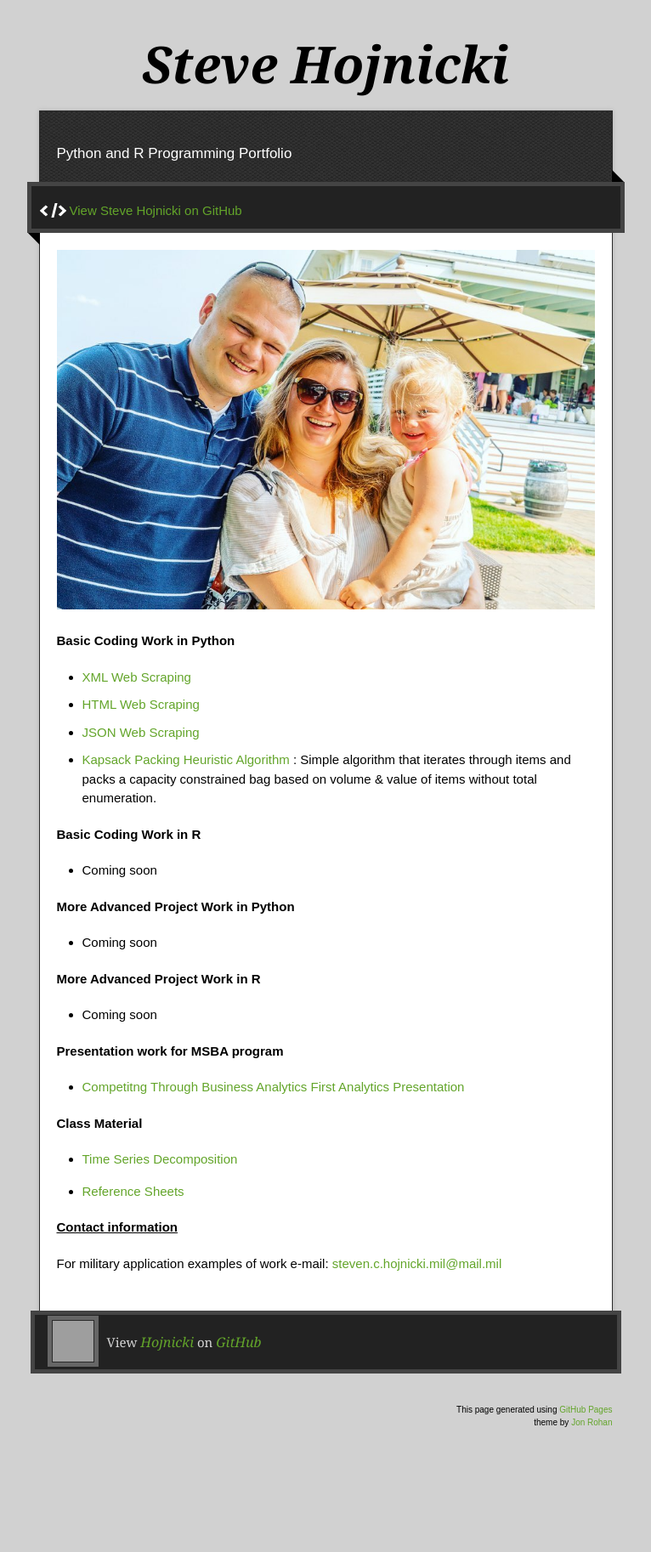
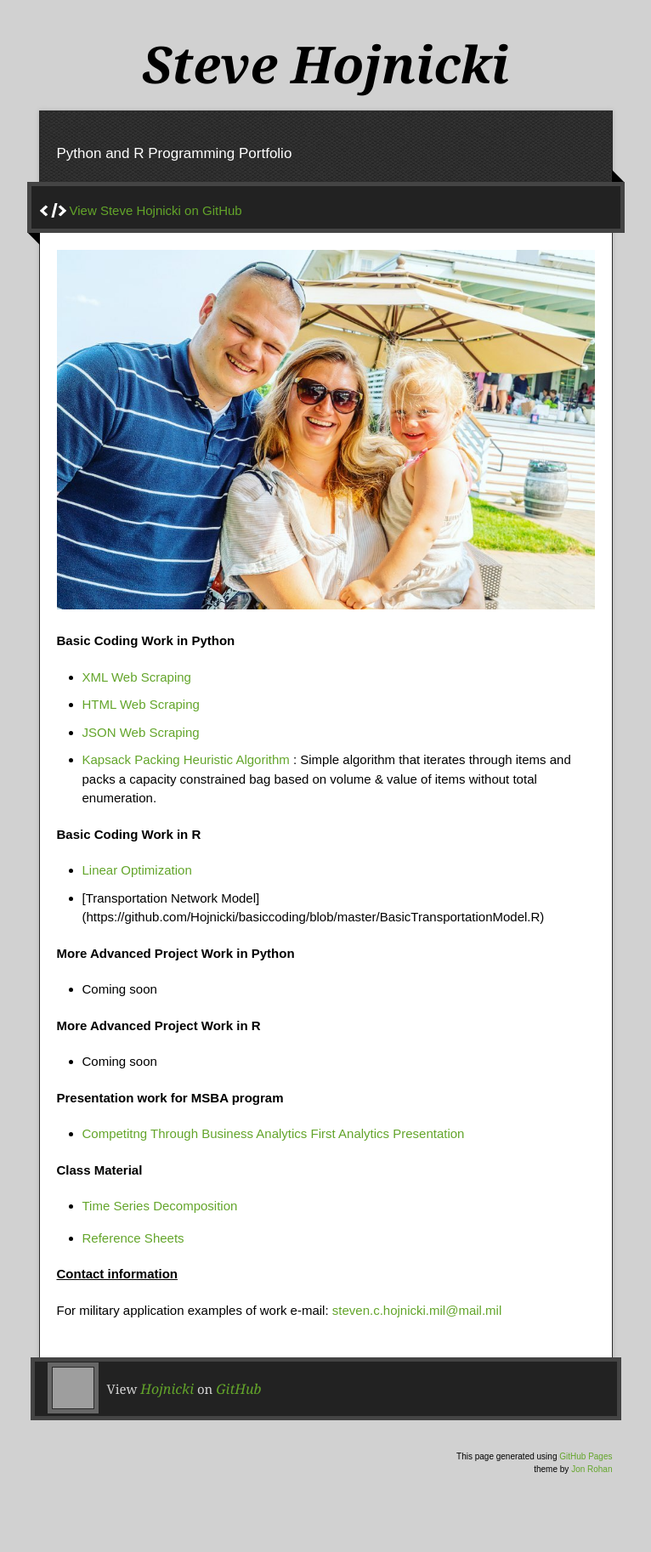
Before and after one commit to Hojnicki/hojnicki.github.io, a Jekyll site: the page built from index.md, in a window 1280 px wide. Shown: the whole page at 85% size, without its empty margins (257-1023 px from the left). Built offline with Jekyll 4.4.1, drawn with Linux system fonts in a browser that asks for light colours; our own code applies the rules of GitHub Pages for plain Markdown files; before the commit the page ends 1771 px from its top, so only the background shows below that; grey boxes are pictures that could not be loaded.

Commit message:
Update index.md

```diff
--- a/index.md
+++ b/index.md
@@ -12,7 +12,8 @@ description: Professional Portfolio: Python and R
 - [Kapsack Packing Heuristic Algorithm](https://github.com/Hojnicki/basiccoding/blob/master/knapsack.py) : Simple algorithm that iterates through items and packs a capacity constrained bag based on volume & value of items without total enumeration.
 
 <b> Basic Coding Work in R </b>
-- Coming soon
+- [Linear Optimization](https://github.com/Hojnicki/basiccoding/blob/master/BasicLinearOptimization.R)
+- [Transportation Network Model] (https://github.com/Hojnicki/basiccoding/blob/master/BasicTransportationModel.R)
 
 <b> More Advanced Project Work in Python </b>
 - Coming soon
```
